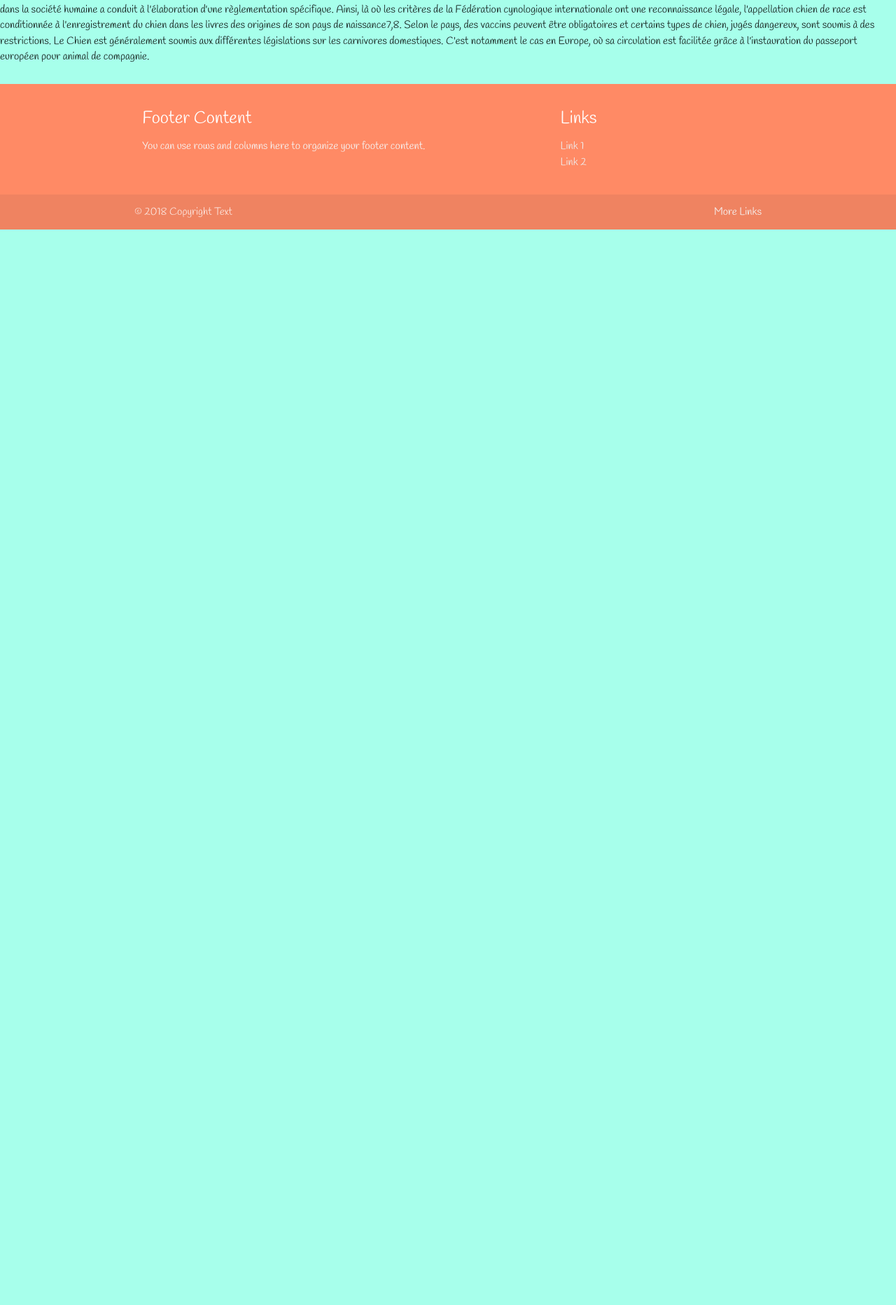
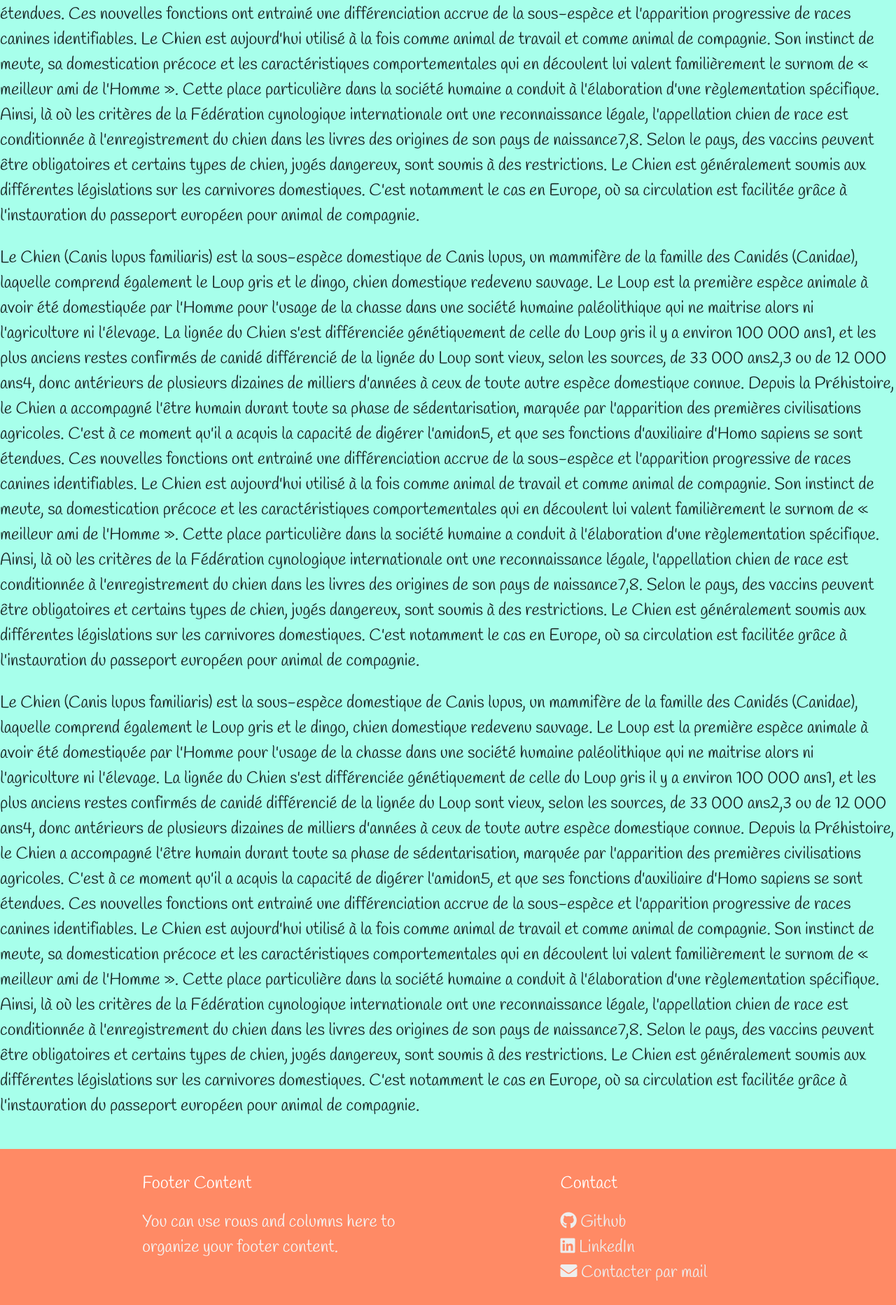
Before and after one commit to amelierevel/Track-your-visits, a PHP site: page / in a window 1280 px wide. Shown: the part 1335-3200 px from the top of the page at 70% size. Before the commit the page ends 1663 px from the top, so only its background shows below. Run offline with PHP 8.4, Linux system fonts and the light colour scheme; some libraries are stand-ins or nearby versions.

Commit message:
ajout htaccess et modif footer

```diff
--- a/assets/css/style.css
+++ b/assets/css/style.css
@@ -1,6 +1,7 @@
 /*police du site*/
 body{
     font-family: 'Handlee', cursive;
+    font-size: 24px;
 }
 /*taille police des liens de la barre de navigation*/
 body nav ul a{
--- /dev/null
+++ b/error404.php
@@ -0,0 +1,6 @@
+<?php include_once 'header.php'; ?>
+<div class="bgText container">
+    <h2 class="center-align">ERREUR 404</h2>
+    <p class="center-align">Page non trouvée</p>
+</div>
+<?php include 'footer.php'; ?>
--- a/footer.php
+++ b/footer.php
@@ -6,18 +6,19 @@
                         <p class="grey-text text-lighten-4">You can use rows and columns here to organize your footer content.</p>
                     </div>
                     <div class="col l4 offset-l2 s12">
-                        <h5 class="white-text">Links</h5>
+                        <h5 class="white-text">Contact</h5>
                         <ul>
-                            <li><a class="grey-text text-lighten-3" href="#">Link 1</a></li>
-                            <li><a class="grey-text text-lighten-3" href="#">Link 2</a></li>
+                            <li><a class="grey-text text-lighten-3" href="https://github.com/amelierevel" target="_blank"><i class="fab fa-github"></i> Github</a></li>
+                            <li><a class="grey-text text-lighten-3" href="https://www.linkedin.com/in/amelie-revel-387541b8/" target="_blank"><i class="fab fa-linkedin"></i> LinkedIn</a></li>
+                            <li><a class="grey-text text-lighten-3" href="mailto:amelie.revel20@yahoo.fr"><i class="fas fa-envelope"></i> Contacter par mail</a></li>
                         </ul>
                     </div>
                 </div>
             </div>
             <div class="footer-copyright">
                 <div class="container">
-                    © 2018 Copyright Text
-                    <a class="grey-text text-lighten-4 right" href="#">More Links</a>
+                    © 2018 Copyright
+                    <a class="grey-text text-lighten-4 right" href="https://amelierevel.github.io/" target="_blank">Amélie Revel</a>
                 </div>
             </div>
         </footer>
```
Also changed, not shown: .htaccess (added).
